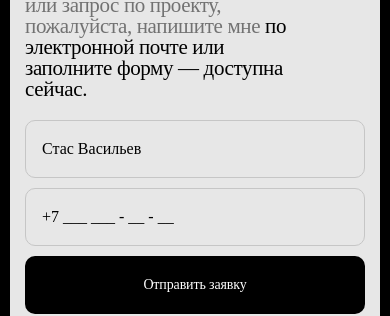
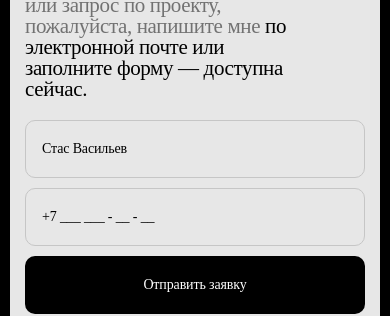
Before and after one commit to archi-potapov/mini-test, a Next.js app: page / in a window 390 px wide. Shown: the part 209-525 px from the top of the page. Built offline with nearby package versions, Linux system fonts and the light colour scheme; a web font is replaced by a local one.

Commit message:
fix: font-size on inputs

```diff
--- a/src/components/Main/Main.module.css
+++ b/src/components/Main/Main.module.css
@@ -61,6 +61,12 @@
   padding: 12px 16px;
   text-overflow: ellipsis;
   flex-grow: 1;
+
+  font-size: 21px;
+  font-style: normal;
+  font-weight: 400;
+  line-height: 100%;
+  letter-spacing: -0.21px;
 }
 .textInput:focus {
   outline: none;
@@ -102,6 +108,8 @@
   }
   .textInput {
     height: 58px;
+    font-size: 14px;
+    letter-spacing: -0.14px;
   }
   .submitButton {
     height: 58px;
```
